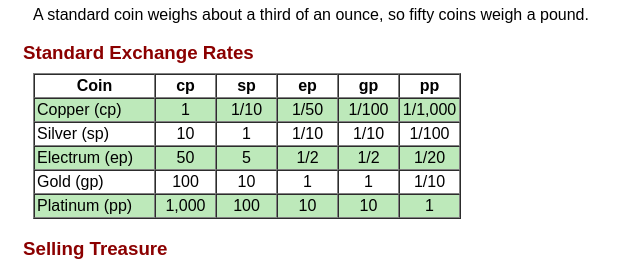
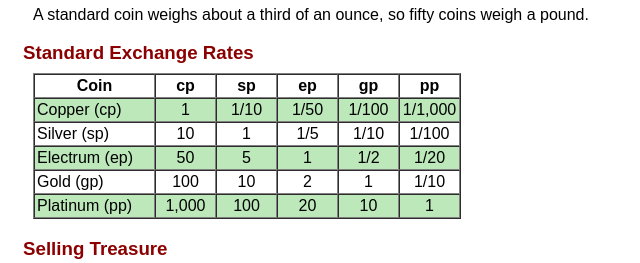
Before and after one commit to Xorlin/DnD, a plain HTML site: page PlayerHandbook/PHB-CH05-Equipment.html in a window 1280 px wide. Shown: the part 1087-1350 px from the top of the page, 0-640 px from the left. Drawn offline with Linux system fonts and the light colour scheme.

Commit message:
Add files via upload

```diff
--- a/PlayerHandbook/PHB-CH05-Equipment.html
+++ b/PlayerHandbook/PHB-CH05-Equipment.html
@@ -100,7 +100,7 @@
           <td>Silver (sp)</td>
           <td align="center">10</td>
           <td align="center">1</td>
-          <td align="center">1/10</td>
+          <td align="center">1/5</td>
           <td align="center">1/10</td>
           <td align="center">1/100</td>
         </tr>
@@ -108,7 +108,7 @@
           <td>Electrum (ep)</td>
           <td align="center">50</td>
           <td align="center">5</td>
-          <td align="center">1/2</td>
+          <td align="center">1</td>
           <td align="center">1/2</td>
           <td align="center">1/20</td>
         </tr>
@@ -116,7 +116,7 @@
           <td>Gold (gp)</td>
           <td align="center">100</td>
           <td align="center">10</td>
-          <td align="center">1</td>
+          <td align="center">2</td>
           <td align="center">1</td>
           <td align="center">1/10</td>
         </tr>
@@ -124,7 +124,7 @@
           <td>Platinum (pp)</td>
           <td align="center">1,000</td>
           <td align="center">100</td>
-          <td align="center">10</td>
+          <td align="center">20</td>
           <td align="center">10</td>
           <td align="center">1</td>
         </tr>
```
